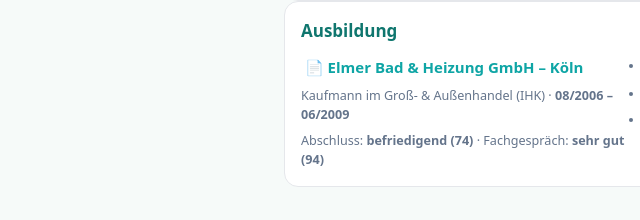
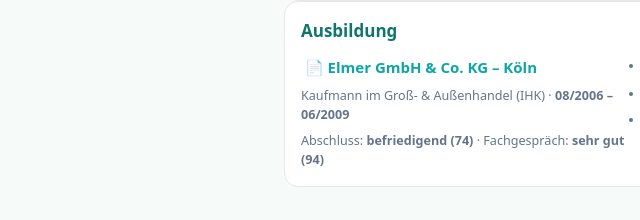
Before and after one commit to lukasbach585-boop/Lebenslauf., a plain HTML site: page Index.html in a window 1280 px wide. Shown: the part 1291-1511 px from the top of the page, 170-810 px from the left. Drawn offline with Linux system fonts and the light colour scheme.

Commit message:
Add files via upload

```diff
--- a/Index.html
+++ b/Index.html
@@ -233,7 +233,7 @@
           <div>
             <h2>Ausbildung</h2>
             <h3>
-              <a class="doclink" href="Zeugnisse.pdf" target="_blank" rel="noopener">📄 Elmer Bad & Heizung GmbH – Köln</a>
+              <a class="doclink" href="Zeugnisse.pdf" target="_blank" rel="noopener">📄 Elmer GmbH & Co. KG – Köln</a>
             </h3>
             <p class="meta">Kaufmann im Groß‑ &amp; Außenhandel (IHK) · <strong>08/2006 – 06/2009</strong></p>
             <p class="small">Abschluss: <strong>befriedigend (74)</strong> · Fachgespräch: <strong>sehr gut (94)</strong></p>
@@ -246,7 +246,7 @@
                 <a class="doclink" href="Zeugnisse.pdf" target="_blank" rel="noopener">📄 IHK‑Ausbildereignungsschein (AEVO)</a> – 13.10.2015
               </li>
               <li>
-                <a class="doclink" href="Zeugnisse.pdf" target="_blank" rel="noopener">📄 EBC*L – Bilanz‑ &amp; Kennzahlenanalyse </a> – 29.06.2022
+                <a class="doclink" href="Zeugnisse.pdf" target="_blank" rel="noopener">📄 EBC*L – Bilanz‑ &amp; Kennzahlenanalyse</a> – 29.06.2022
               </li>
               <li>European Business Competence Licence (Basis)</li>
             </ul>
```
